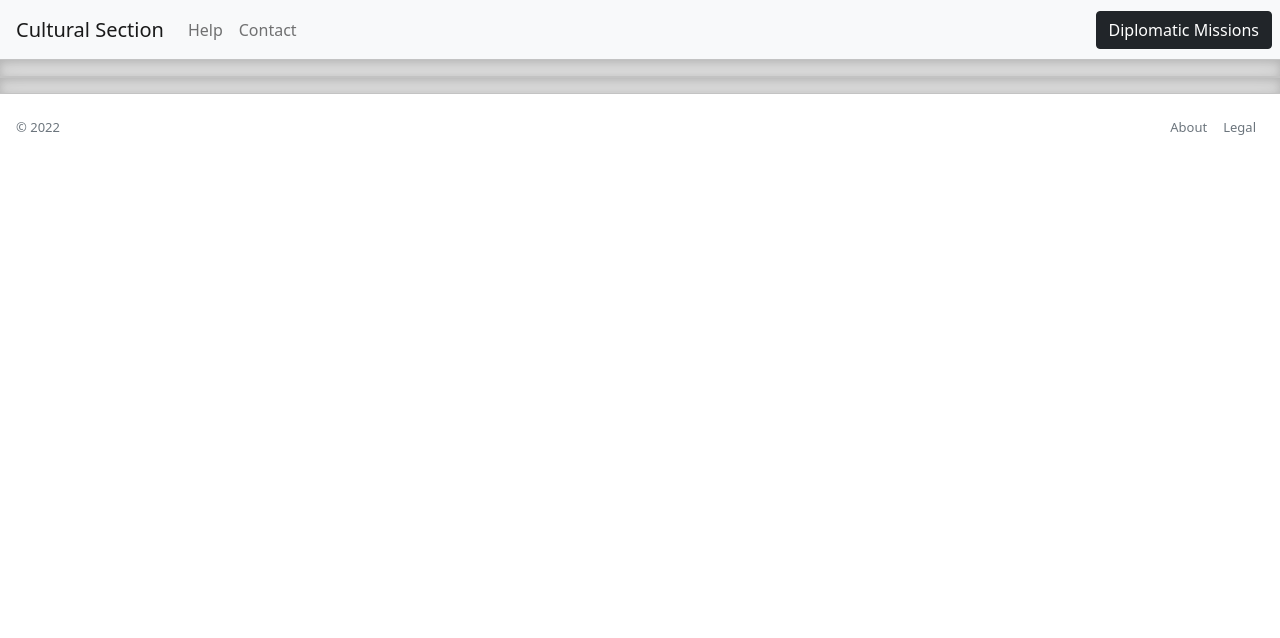
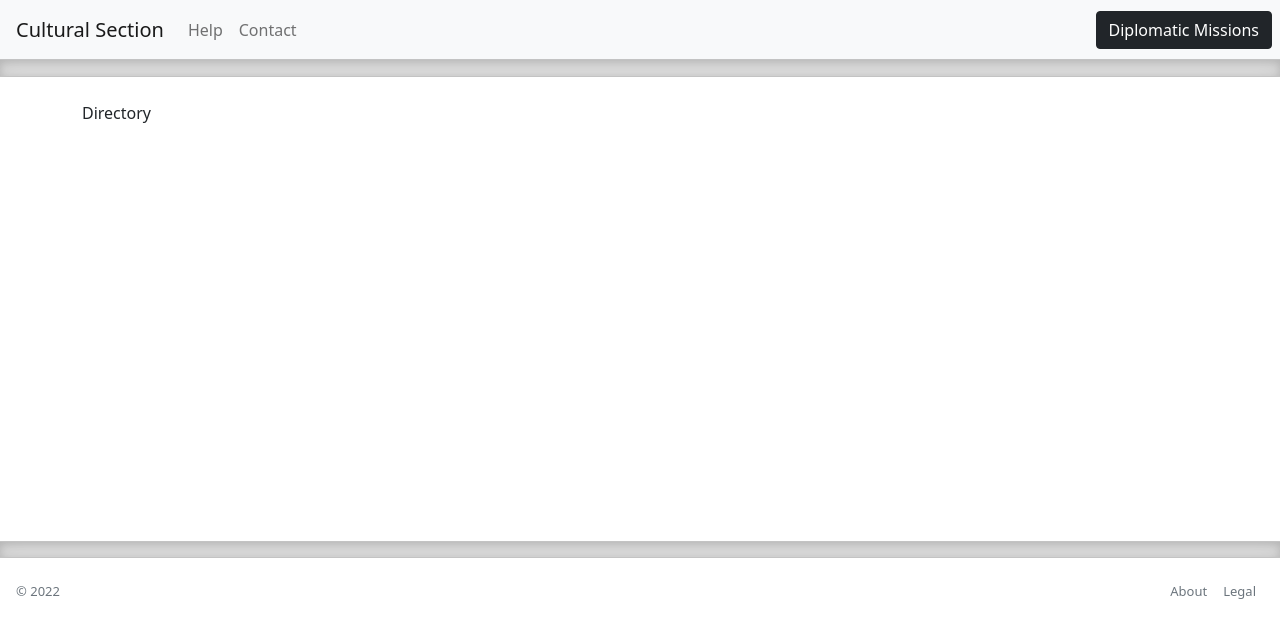
Before and after one commit to aa-ag/culturalsection, a Vue app in the folder client/: page /directory in a window 1280 px wide. Shown: the top 638 px of the page. Built offline with nearby package versions, Linux system fonts and the light colour scheme.

Commit message:
Add Directory component

```diff
--- /dev/null
+++ b/client/src/components/Directory.vue
@@ -0,0 +1,11 @@
+<template>
+  <div class="container">
+    <p>Directory</p>
+  </div>
+</template>
+<style>
+.container {
+  padding-top: 1.5rem;
+  height: 29rem;
+}
+</style>
--- a/client/src/router/index.js
+++ b/client/src/router/index.js
@@ -4,6 +4,7 @@ import Missions from "../components/Missions.vue";
 import Login from "../components/Login.vue";
 import Signup from "../components/Signup.vue";
 import Calendar from "../components/Calendar.vue";
+import Directory from "../components/Directory.vue";
 import Help from "../components/Help.vue";
 import Contact from "../components/Contact.vue";
 import About from "../components/About.vue";
@@ -35,6 +36,11 @@ const routes = [
     path: "/calendar",
     name: "Calendar",
     component: Calendar,
+  },
+  {
+    path: "/directory",
+    name: "Directory",
+    component: Directory,
   },
   {
     path: "/help",
```
